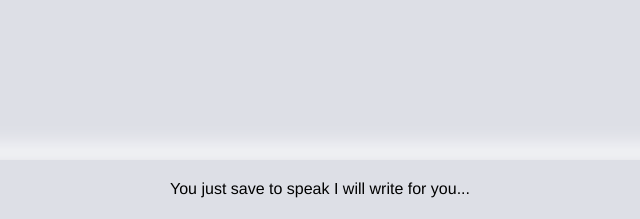
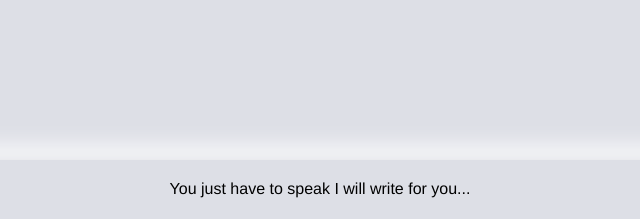
Before and after one commit to Saurabh-8585/SpeachToText, a plain HTML site: page index.html in a window 1280 px wide. Shown: the top 219 px of the page, 320-960 px from the left. Drawn offline with Linux system fonts and the light colour scheme.

Commit message:
Update index.html

```diff
--- a/index.html
+++ b/index.html
@@ -14,7 +14,7 @@
 
     <body>
         <div class="container">
-            <span>You just save to speak I will write for you...</span>
+            <span>You just have to speak I will write for you...</span>
                 <div class="textarea">
                     <textarea class="text" cols="30" rows="10"></textarea>
                 </div>
```
